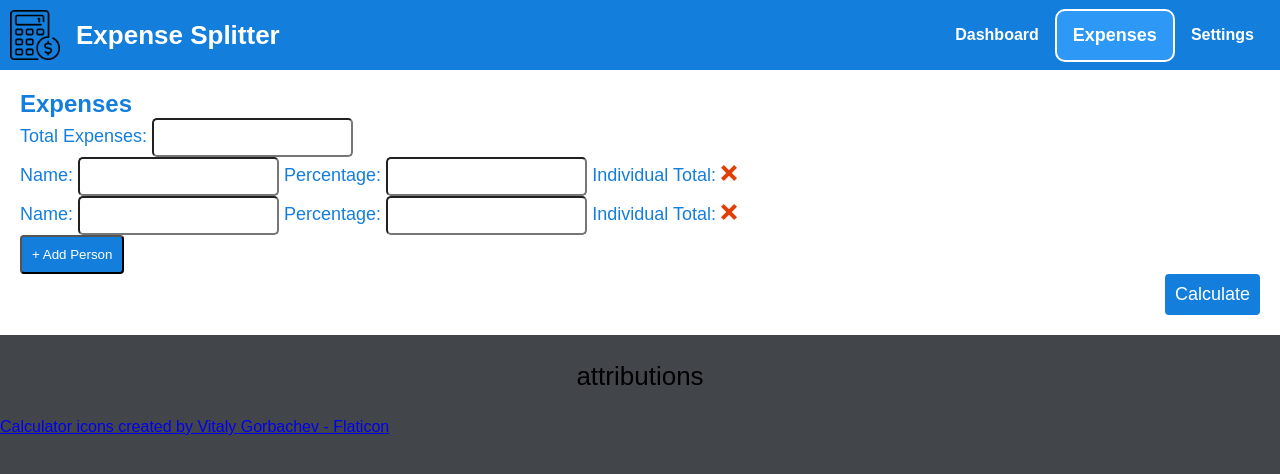
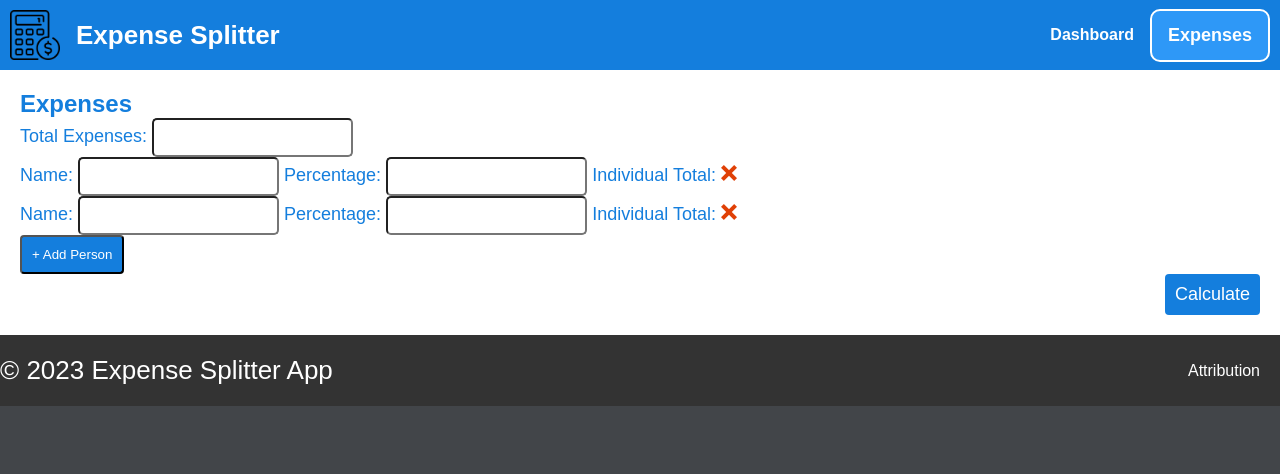
Before and after one commit to isaiahstone21/Expense-Splitter, a Flask app: page /expenses in a window 1280 px wide. Shown: the top 474 px of the page. Run offline with Flask 3, Linux system fonts and the light colour scheme.

Commit message:
Changed a few UI elements and added more styling

```diff
--- a/app.py
+++ b/app.py
@@ -1,28 +1,20 @@
 import os
 from dotenv import load_dotenv
 from flask import Flask, render_template, request
-from flask_sqlalchemy import SQLAlchemy
 from enum import Enum
 
 load_dotenv()
 
 app = Flask(__name__)
 app.config['DEBUG'] = True
-app.config['SQLALCHEMY_DATABASE_URI'] = f"postgresql://{os.getenv('DB_USERNAME')}:{os.getenv('DB_PASSWORD')}@{os.getenv('DB_HOST')}:{os.getenv('DB_PORT')}/{os.getenv('DB_NAME')}"
-db = SQLAlchemy(app)
 
-# vars
+
 class ActiveScreen (Enum):
     DASHBOARD = 1
     EXPENSES = 2
-    SETTINGS = 3
 
 @app.route('/')
 def index():
-    return render_template('index.html')
-
-@app.route('/dashboard')
-def dashboard():
     return render_template('dashboard.html', active_screen=ActiveScreen.DASHBOARD.value)
 
 @app.route('/expenses', methods=['GET', 'POST'])
@@ -30,19 +22,10 @@ def expenses():
     try:
         if request.method == 'POST':
             total_expense = float(request.form['expense'])
-            # TODO: Implement expense computations
             return render_template('expenses.html', active_screen=ActiveScreen.EXPENSES.value, expense=total_expense)
-
     except Exception as e:
         print(f"An error occurred: {str(e)}")
-        # You can also log the error using a logging library
-
-    # Add a default return statement if the request method is 'GET'
     return render_template('expenses.html', active_screen=ActiveScreen.EXPENSES.value)
-
-@app.route('/settings')
-def settings():
-    return render_template('settings.html', active_screen=ActiveScreen.SETTINGS.value)
 
 @app.route('/result')
 def result():
--- a/static/css/style.css
+++ b/static/css/style.css
@@ -13,10 +13,6 @@ h1 {
 p {
   text-align: center;
   font-size: 26px;
-}
-
-.attributions { /* NOT IMPLEMENTED */
-  text-align: left;
 }
 
 .container {
@@ -134,3 +130,41 @@ p {
   padding-left: inherit;
   color: #147edd;
 }
+
+footer {
+  background-color: #333;
+  color: #fff;
+  padding: 20px 0;
+  text-align: center;
+}
+
+.footer-content {
+  display: flex;
+  justify-content: space-between;
+  align-items: center;
+}
+
+.footer-content p {
+  margin: 0;
+}
+
+.footer-links {
+  list-style: none;
+  margin: 0;
+  padding: 0;
+}
+
+.footer-links li {
+  display: inline-block;
+  margin-right: 20px;
+}
+
+.footer-links a {
+  color: #fff;
+  text-decoration: none;
+  transition: color 0.3s ease;
+}
+
+.footer-links a:hover {
+  color: #f1f1f1;
+}
--- a/templates/expenses.html
+++ b/templates/expenses.html
@@ -15,10 +15,9 @@
     <div class="container">
       <div class="nav-bar">
         <img src="{{ url_for('static', filename='css/images/calculator-logo.png') }}"/>
-        <a class="nav-bar-logo" href="/">Expense Splitter</a>
-        <a class="nav-bar-other{{ ' nav-bar-other-active' if active_screen == 1 else '' }}" href="/dashboard">Dashboard</a>
+        <a class="nav-bar-logo">Expense Splitter</a>
+        <a class="nav-bar-other{{ ' nav-bar-other-active' if active_screen == 1 else '' }}" href="/">Dashboard</a>
         <a class="nav-bar-other{{ ' nav-bar-other-active' if active_screen == 2 else '' }}" href="/expenses">Expenses</a>
-        <a class="nav-bar-other{{ ' nav-bar-other-active' if active_screen == 3 else '' }}" href="/settings">Settings</a>
       </div>
       <div id="hero" class="hero">
         <h1>Expenses</h1>
@@ -42,7 +41,7 @@
               <label> Individual Total: </label>
               <img id="delete-person-2" src="{{ url_for('static', filename='css/images/x-mark.png') }}"/>
             </div>
-              <button id="add-person-button" type="button" class="buttons"> + Add Person</button>
+              <button id="add-person-button" class="buttons"> + Add Person</button>
               <script src="static/css/javascript/add-person-script.js"></script>
           </div>
           <a id="calculate" class="buttons" style="float:right" href="javascript:void(0)" onclick="handleCalculateButtonClick()">Calculate</a>
@@ -53,11 +52,12 @@
     <script src="https://ajax.googleapis.com/ajax/libs/jquery/3.6.0/jquery.min.js"></script>
   </body>
   <footer>
-    <p id="attributions">attributions</p>
-    <a
-      href="https://www.flaticon.com/free-icons/calculator"
-      title="calculator icons"
-      >Calculator icons created by Vitaly Gorbachev - Flaticon</a
-    >
-  </footer>
+    <div class="footer-content">
+      <p>&copy; 2023 Expense Splitter App</p>
+      <ul class="footer-links">
+        <li><a href="https://www.flaticon.com/free-icons/calculator">Attribution</a></li>
+      </ul>
+    </div>
+  </div>
+</footer>
 </html>
```
Also changed, not shown: templates/dashboard.html (+11 -25 lines), templates/index.html (+10 -10 lines), templates/result.html (+11 -11 lines), templates/settings.html (deleted, +0 -41 lines).
